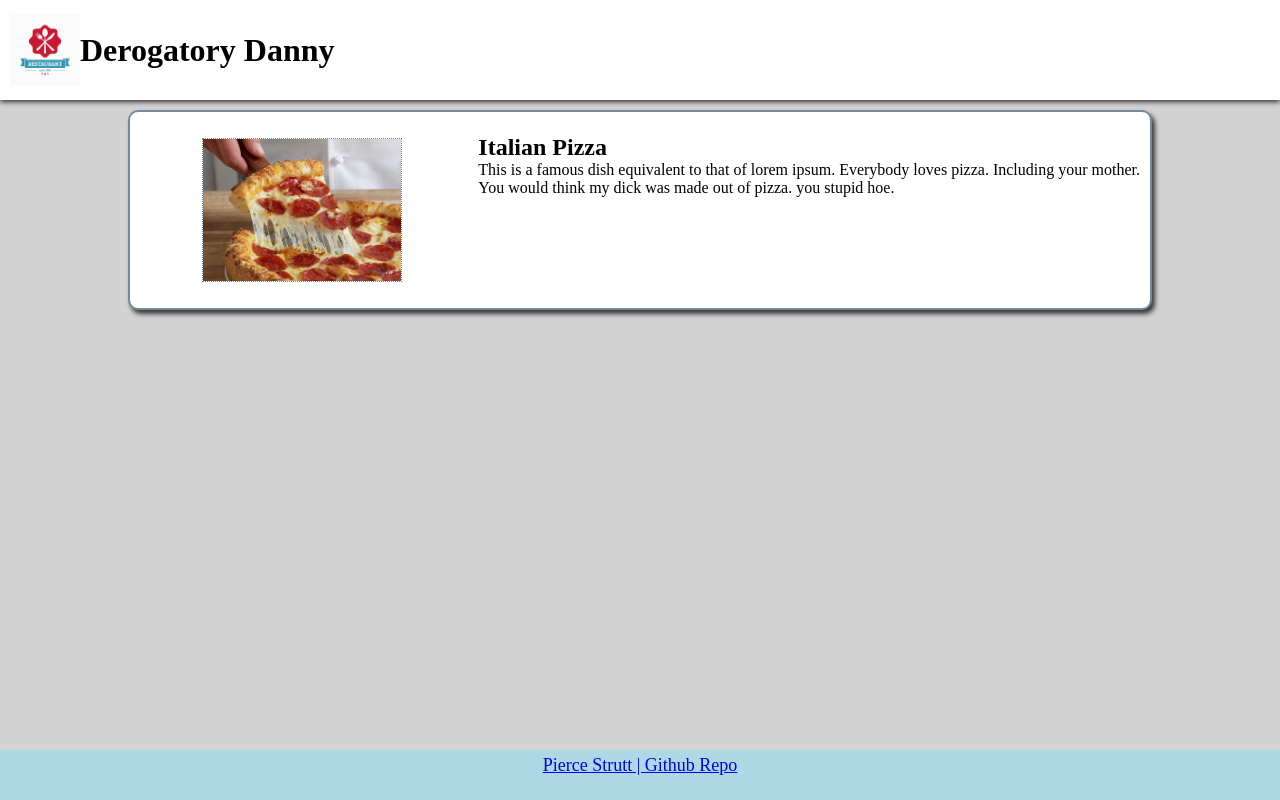
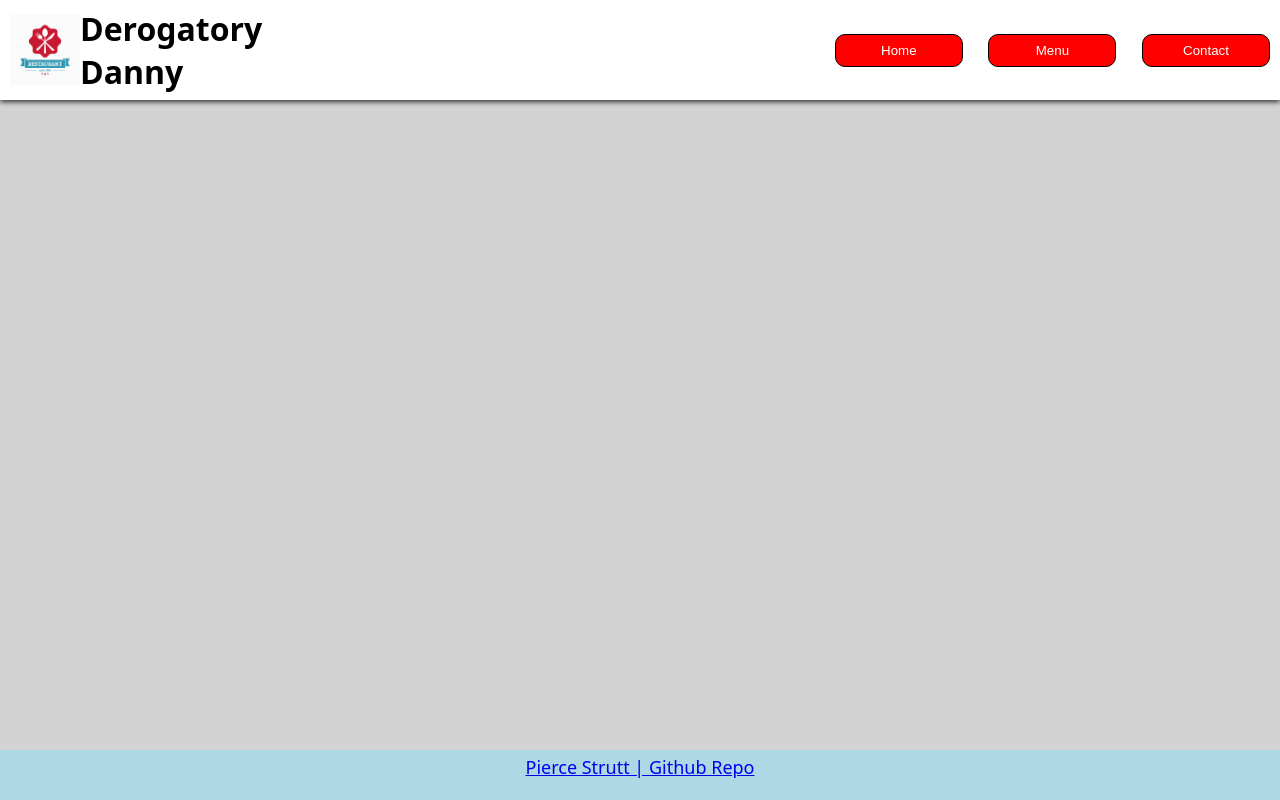
Before and after one commit to xadvent/restaurant-Page, a website built with webpack: page dist/index.html in a window 1280 px wide. Built offline with nearby package versions, Linux system fonts and the light colour scheme.

Commit message:
Split different fx into seperate files.

```diff
--- a/package.json
+++ b/package.json
@@ -2,7 +2,7 @@
   "name": "restaurant-page",
   "version": "1.0.0",
   "description": "",
-  "main": "index.js",
+  "private": true,
   "scripts": {
     "test": "echo \"Error: no test specified\" && exit 1",
     "watch": "npx webpack --watch",
@@ -10,7 +10,7 @@
   },
   "keywords": [],
   "author": "",
-  "license": "ISC",
+  "license": "MIT",
   "devDependencies": {
     "css-loader": "^6.8.1",
     "style-loader": "^3.3.3",
--- /dev/null
+++ b/src/easyFx.js
@@ -0,0 +1,6 @@
+
+export const makeElementWithClass = function (element, selectedClass) {
+    const newElement = document.createElement(element);
+    newElement.classList.add(selectedClass)
+    return newElement
+}
--- a/src/index.js
+++ b/src/index.js
@@ -1,72 +1,11 @@
 import './style.css';
-import Logo from './restaurantLogo.png'
-import Pizza from './Pizza.png'
+import makeBasicPage from './makeBasicPage';
+import { addMenuCards } from './menuPage';
+import { makeElementWithClass } from './easyFx';
 
 const content = document.querySelector('#content')
+const homeButton = document.querySelector('#home')
+const menuButton = document.querySelector('#menu')
+const contactButton = document.querySelector('#menu')
 
-const makeElementClass = function (element, selectedClass) {
-    const newElement = document.createElement(element);
-    newElement.classList.add(selectedClass)
-    return newElement
-}
-
-const makeHeader = (function () {
-
-    const header = document.createElement('div');
-    header.id = 'header'
-    content.append(header)
-
-    const leftHeader = makeElementClass('div', 'left-header')
-    header.appendChild(leftHeader)
-
-    const restaurantLogo = new Image()
-    restaurantLogo.src = Logo
-    restaurantLogo.classList.add('restaurant-logo')
-    leftHeader.appendChild(restaurantLogo)
-
-    const restaurantName = document.createElement('h1')
-    restaurantName.textContent = 'Derogatory Danny'
-    leftHeader.appendChild(restaurantName)
-
-})()
-
-const centerContent = makeElementClass('div', 'center-content')
-content.appendChild(centerContent)
-
-const makeFooter = (function () {
-    const footer = document.createElement('div')
-    footer.id = 'footer'
-    const linkFooter = document.createElement('a')
-    linkFooter.href = './https://www.youtube.com/watch?v=hxGOiiR9ZKg&ab_channel=CodeAesthetic'
-    linkFooter.textContent = 'Pierce Strutt | Github Repo'
-    content.appendChild(footer)
-    footer.appendChild(linkFooter)
-})();
-
-const makeCard = function(img, name, description) {
-    const newCard = makeElementClass('div', 'card')
-
-    const newImg = new Image()
-    newImg.src = img
-    newImg.classList.add('card-img')
-
-    const title = document.createElement('h2')
-    title.textContent = name
-    title.classList.add('card-title')
-
-    const newDescription = document.createElement('p')
-    newDescription.textContent = description
-    newDescription.classList.add('card-description')
-
-    newCard.appendChild(newImg)
-    newCard.appendChild(title)
-    newCard.appendChild(newDescription)
-
-    return newCard
-}
-
-const middleContent = document.querySelector('.center-content')
-
-const pizzaDescr = 'This is a famous dish equivalent to that of lorem ipsum. Everybody loves pizza. Including your mother. You would think my dick was made out of pizza. you stupid hoe.'
-const pizzaCard = makeCard(Pizza, 'Italian Pizza', pizzaDescr)
-centerContent.appendChild(pizzaCard);
+makeBasicPage()
--- /dev/null
+++ b/src/makeBasicPage.js
@@ -0,0 +1,52 @@
+import { makeElementWithClass } from './easyFx';
+import Logo from './restaurantLogo.png'
+export default (function () {
+    const makeHeader = (function () {
+
+        const header = document.createElement('div');
+        header.id = 'header'
+        content.append(header)
+
+        const leftHeader = makeElementWithClass('div', 'left-header')
+        header.appendChild(leftHeader)
+
+        const restaurantLogo = new Image()
+        restaurantLogo.src = Logo
+        restaurantLogo.classList.add('restaurant-logo')
+        leftHeader.appendChild(restaurantLogo)
+
+        const restaurantName = document.createElement('h1')
+        restaurantName.textContent = 'Derogatory Danny'
+        leftHeader.appendChild(restaurantName)
+
+        const headerList = document.createElement('ul')
+
+        const makeLi = function (name) {
+            const listItem = document.createElement('li')
+            const listButton = document.createElement('button')
+            listButton.classList.add('header-button')
+            listButton.id = name.toLowerCase()
+            listButton.textContent = name[0].toUpperCase() + name.substr(1).toLowerCase()
+            listItem.appendChild(listButton)
+            headerList.appendChild(listItem)
+        }
+        makeLi('Home')
+        makeLi('Menu')
+        makeLi('Contact')
+        header.appendChild(headerList)
+    })()
+
+    const centerContent = makeElementWithClass('div', 'center-content')
+    content.appendChild(centerContent)
+
+    const makeFooter = (function () {
+        const footer = document.createElement('div')
+        footer.id = 'footer'
+        const linkFooter = document.createElement('a')
+        linkFooter.href = './https://www.youtube.com/watch?v=hxGOiiR9ZKg&ab_channel=CodeAesthetic'
+        linkFooter.textContent = 'Pierce Strutt | Github Repo'
+        content.appendChild(footer)
+        footer.appendChild(linkFooter)
+    })();
+
+})
--- /dev/null
+++ b/src/menuPage.js
@@ -0,0 +1,40 @@
+import { makeElementWithClass } from './easyFx'
+import Pizza from './pizza.png'
+import Pasta from './pasta.png'
+
+const makeCard = function (img, name, description) {
+    const newCard = makeElementWithClass('div', 'card')
+
+    const newImg = new Image()
+    newImg.src = img
+    newImg.classList.add('card-img')
+
+    const title = document.createElement('h2')
+    title.textContent = name
+    title.classList.add('card-title')
+
+    const newDescription = document.createElement('p')
+    newDescription.textContent = description
+    newDescription.classList.add('card-description')
+
+    newCard.appendChild(newImg)
+    newCard.appendChild(title)
+    newCard.appendChild(newDescription)
+
+    return newCard
+}
+
+export const addMenuCards = function () {
+    const centerContent = document.querySelector('.center-content')
+
+    const pizzaDescr = 'This is a famous dish equivalent to that of lorem ipsum. Everybody loves pizza. Including your mother. You would think my dick was made out of pizza. you stupid hoe.'
+    const pizzaCard = makeCard(Pizza, 'Italian Pizza', pizzaDescr)
+    const pastaDescr = 'Pasta is a versatile and beloved staple of Italian cuisine, consisting of dough made from wheat flour, water, and sometimes eggs. It comes in various shapes and sizes, each tailored to complement different sauces and dishes.'
+    const pastaCard = makeCard(Pasta, 'Pasta', pastaDescr)
+
+
+
+    centerContent.appendChild(pizzaCard);
+    centerContent.appendChild(pastaCard)
+
+}
--- a/src/style.css
+++ b/src/style.css
@@ -2,6 +2,7 @@ html,
 body {
     width: 100vw;
     height: 100vh;
+    font-family: system-ui, -apple-system, BlinkMacSystemFont, 'Segoe UI', Roboto, Oxygen, Ubuntu, Cantarell, 'Open Sans', 'Helvetica Neue', sans-serif;
 }
 
 #content {
@@ -13,6 +14,7 @@ body {
 }
 
 * {
+    box-sizing: border-box;
     padding: 0px;
     margin: 0px;
     box-sizing: border-box;
@@ -26,6 +28,7 @@ body {
 .left-header {
     display: flex;
     align-items: center;
+
 }
 
 #header {
@@ -41,17 +44,33 @@ body {
     padding: 0px 10px;
 }
 
-#header select {
-    position: relative;
-    right: 10px;
-    width: 100px;
-    text-align: center;
-    padding: 8px 0px;
-    justify-self: end;
-    border-radius: 10px;
-    border: 1px solid grey;
+#header ul{
+    display: flex;
+    justify-content: end;
+    gap: 2vw;
+    list-style: none;
+    min-width: 150px;
+}
+
+#header button {
+    padding: 8px 10px;
+    width: 10vw;
+    min-width: max-content;
     background-color: red;
     color: white;
+    border: 1px solid black;
+    border-radius: 10px;
+    transition: 0.3s;
+}
+
+#header button:hover {
+    cursor: pointer;
+    border: 1px solid black;
+    scale: 1.1;
+}
+#header button:active {
+    background-color: rgb(192, 0, 0);
+    scale: 1;
 }
 
 .center-content,
@@ -61,7 +80,8 @@ body {
 
 .center-content {
     display: flex;
-    justify-content: center;
+    flex-direction: column;
+    align-items: center;
     gap: 20px;
 }
 
@@ -91,7 +111,8 @@ body {
     -moz-box-shadow: 3px 4px 5px 0px rgba(0, 0, 0, 0.75);
     box-shadow: 3px 4px 5px 0px rgba(0, 0, 0, 0.75);
     transition: 0.2s;
-    overflow-y: hidden;
+
+    overflow: auto;
 }
 .card:hover {
     scale: 1.02;
@@ -100,6 +121,8 @@ body {
 .card-img {
     position: relative;
     grid-row: 1 / -1;
+    grid-column: 1 / 2;
+
     width: 200px;
     align-self: center;
     justify-self: center;
@@ -111,7 +134,7 @@ body {
 }
 
 .card-description {
-    overflow-y: scroll ;
+    overflow-y: scroll;
     justify-self: center;
     align-self: start;
 }
--- a/webpack.config.js
+++ b/webpack.config.js
@@ -1,7 +1,7 @@
 const path = require('path');
 
 module.exports = {
-    mode: 'development',
+    mode: 'production',
     entry: './src/index.js',
     output: {
         filename: 'main.js',
```
Also changed, not shown: dist/cba4ac44d770a357418f.png (added), dist/main.js, src/pasta.png (added).
